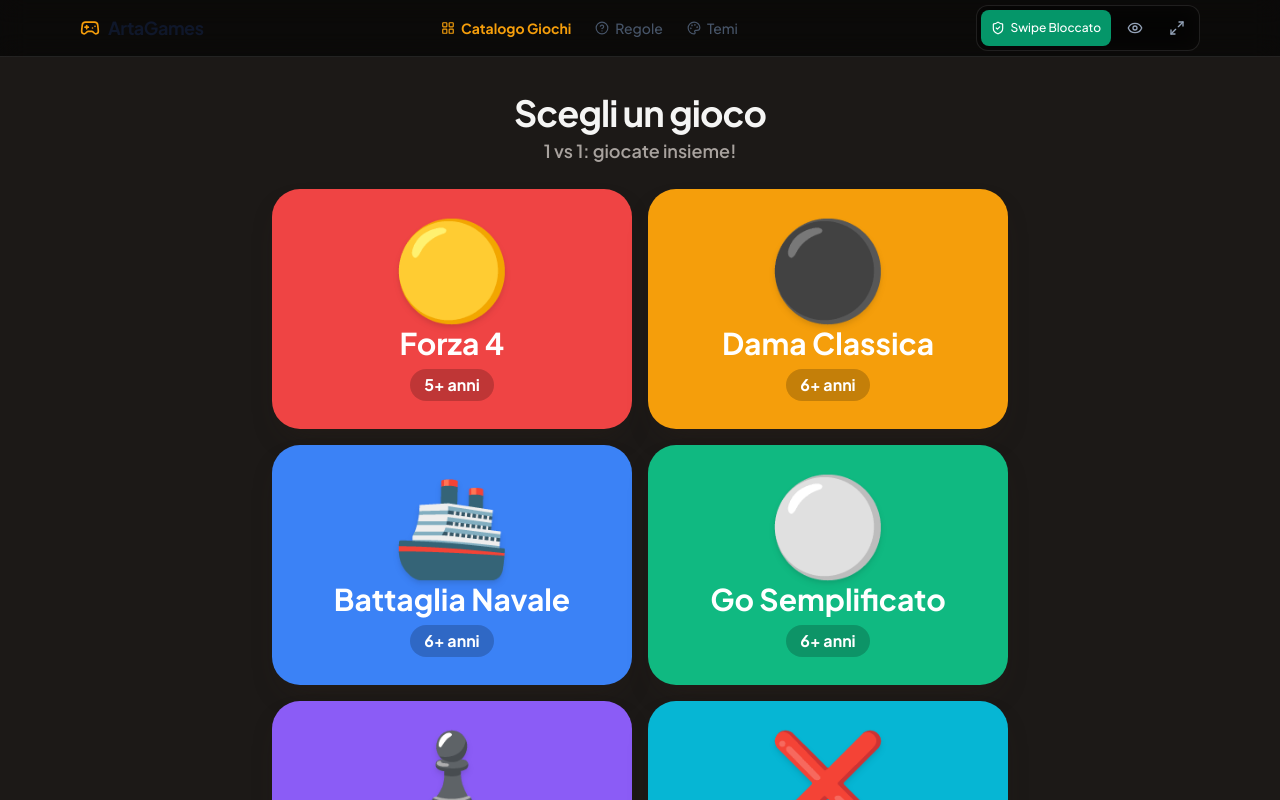
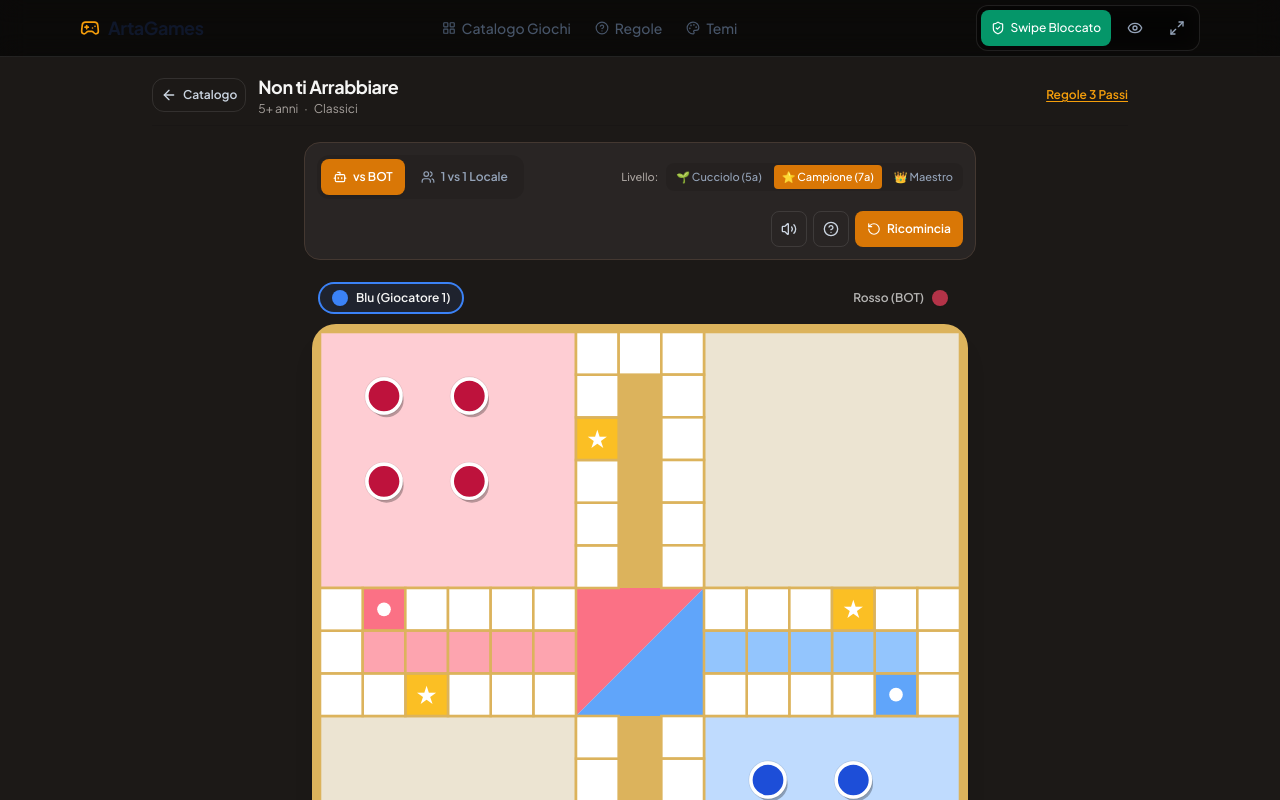
Before and after one commit to paoloartasensi/ArtaGames, a React (Vite) app: page / in a window 1280 px wide. Shown: the top 800 px of the page. Built offline with nearby package versions, Linux system fonts and the light colour scheme.

Commit message:
fix: correct initial view mode to 'game' in AppContent component

```diff
--- a/src/App.tsx
+++ b/src/App.tsx
@@ -35,7 +35,7 @@ function AppContent() {
   const { theme, isDark } = useTheme();
 
   const [activeGameId, setActiveGameId] = useState<GameId>('ludo');
-  const [viewMode, setViewMode] = useState<'catalog' | 'game'>('catalog');
+  const [viewMode, setViewMode] = useState<'catalog' | 'game'>('game');
   const [playMode, setPlayMode] = useState<PlayMode>('bot');
   const [difficulty, setDifficulty] = useState<Difficulty>('medium');
   const [isThemeModalOpen, setIsThemeModalOpen] = useState(false);
```
